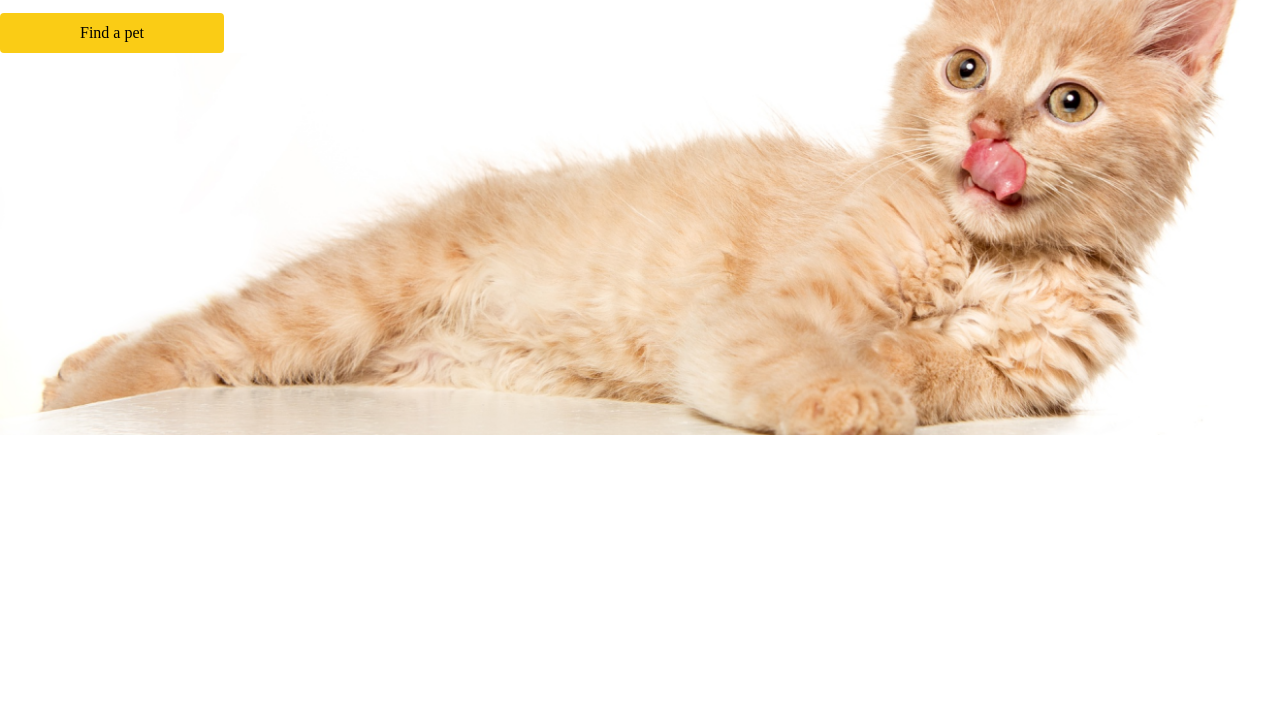
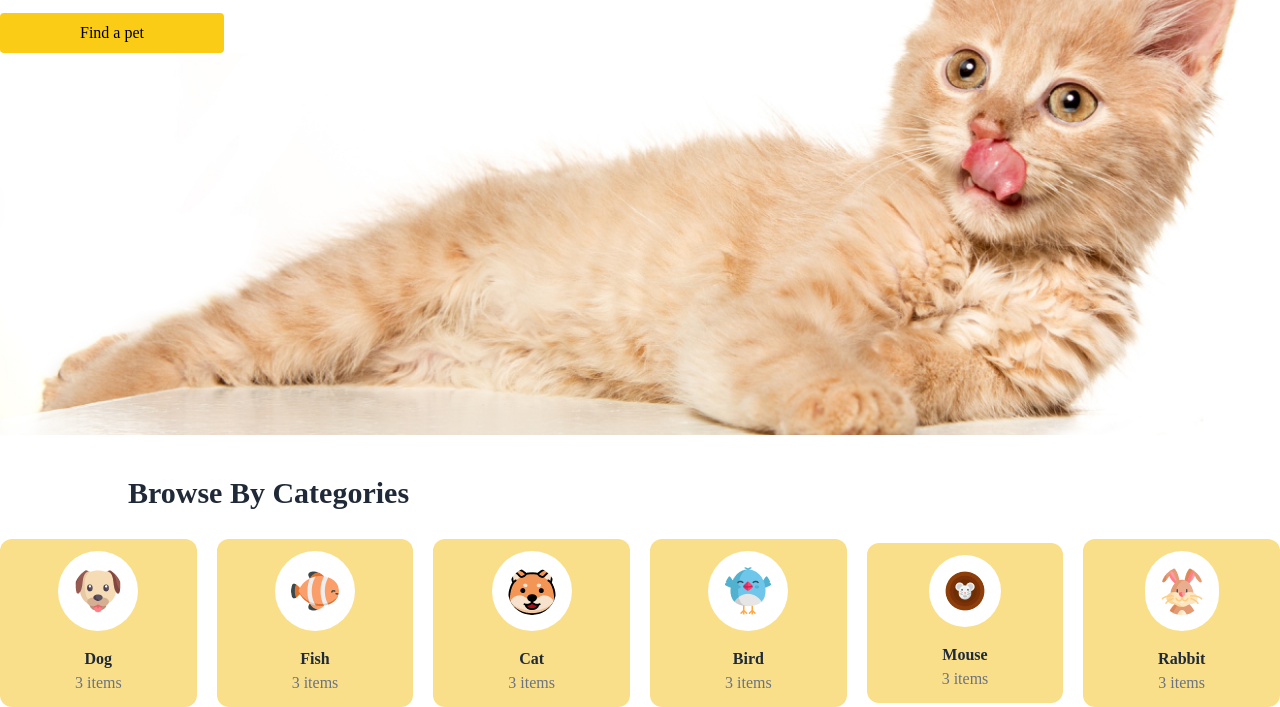
Before and after one commit to safin-A07/B11-A3_Final_ass, a plain HTML site: page index.html in a window 1280 px wide. Shown: the part 440-1147 px from the top of the page. Before the commit the page ends 875 px from the top, so only its background shows below. Drawn offline with nearby package versions, Linux system fonts and the light colour scheme; a web font is replaced by a local one.

Commit message:
browse by categories item done

```diff
--- a/index.html
+++ b/index.html
@@ -90,6 +90,49 @@
      <!-- main section -->
       <main>
         <!-- Browse By Categories section -->
+         <section class="items-center justify-center  mt-10 ">
+          <h1 class="text-3xl font-bold pl-32"> Browse By Categories</h1>
+          <!-- main div -->
+          <div class="grid grid-cols-2 gap-5 mt-7 mx-auto md:grid-cols-3 lg:grid-cols-6 max-w-7xl items-center w-full ">
+            <!-- div 1 -->
+            <div class="bg-[#F9DF8A] box-border px-12 py-3 rounded-xl text-center justify-items-center ">
+               <img class="bg-white rounded-full p-4" src="c1-assets/dog-cartoon.png" alt="">
+               <h6 class="mt-4 font-bold">Dog</h6>
+               <p class="text-gray-500">3 items</p>
+            </div>
+            <!-- div 2 -->
+            <div class="bg-[#F9DF8A] px-12 py-3 rounded-xl text-center justify-items-center ">
+               <img class="bg-white rounded-full p-4" src="c1-assets/fish-cartoon.png" alt="">
+               <h6 class="mt-4 font-bold">Fish</h6>
+               <p class="text-gray-500">3 items</p>
+            </div>
+            <!-- div 3 -->
+            <div class="bg-[#F9DF8A] px-12 py-3 rounded-xl text-center justify-items-center ">
+               <img class="bg-white rounded-full p-4" src="c1-assets/cat-cartoon.png" alt="">
+               <h6 class="mt-4 font-bold">Cat</h6>
+               <p class="text-gray-500">3 items</p>
+            </div>
+            <!-- div 4 -->
+            <div class="bg-[#F9DF8A] px-12 py-3 rounded-xl text-center justify-items-center ">
+               <img class="bg-white rounded-full p-4" src="c1-assets/bird-cartoon.png" alt="">
+               <h6 class="mt-4 font-bold">Bird</h6>
+               <p class="text-gray-500">3 items</p>
+            </div>
+            <!-- div 5 -->
+            <div class="bg-[#F9DF8A] px-12 py-3 rounded-xl text-center  justify-items-center">
+               <img class="bg-white rounded-full p-4" src="c1-assets/mouse-cartoon.png" alt="">
+               <h6 class="mt-4 font-bold">Mouse</h6>
+               <p class="text-gray-500">3 items</p>
+            </div>
+            <!-- div 6 -->
+            <div class="bg-[#F9DF8A] px-12 py-3 rounded-xl text-center justify-items-center ">
+               <img class="bg-white rounded-full p-4" src="c1-assets/rabbit-cartoon.png" alt="">
+               <h6 class="mt-4 font-bold">Rabbit</h6>
+               <p class="text-gray-500">3 items</p>
+            </div>
+
+          </div>
+         </section>
 
       </main>
       <!-- footer section -->
```
